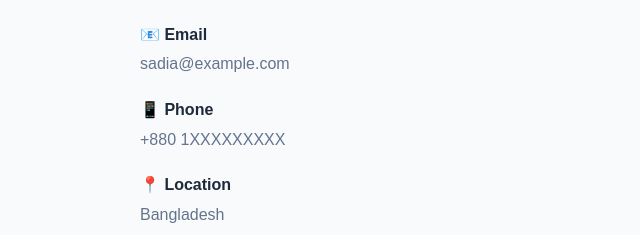
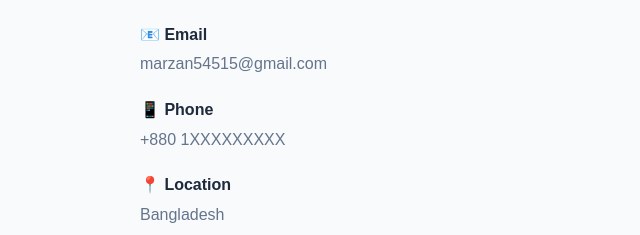
Before and after one commit to 2023100000250-spec/personal-portfolio-website-assignmnt, a plain HTML site: page index.html in a window 1280 px wide. Shown: the part 3398-3633 px from the top of the page, 0-640 px from the left. Drawn offline with Linux system fonts and the light colour scheme.

Commit message:
Update index.html

```diff
--- a/index.html
+++ b/index.html
@@ -274,7 +274,7 @@
 
                 <div class="contact-item">
                     <strong>📧 Email</strong>
-                    <span>sadia@example.com</span>
+                    <span>marzan54515@gmail.com</span>
                 </div>
 
                 <div class="contact-item">
```
